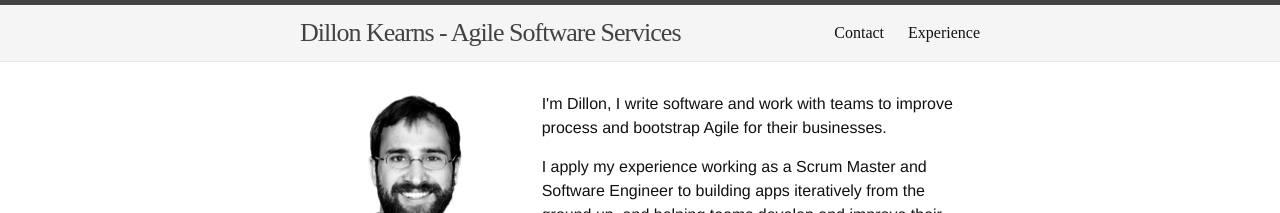
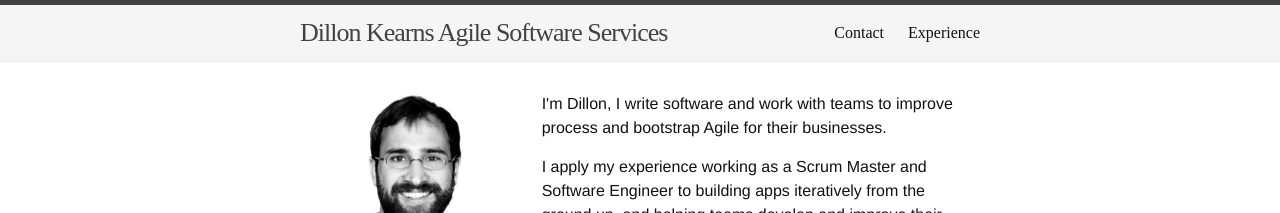
Before and after one commit to dillonkearns/dillonkearns.github.io, a Jekyll site: the page built from index.html, in a window 1280 px wide. Shown: the top 213 px of the page. Built offline with Jekyll 4.4.1, drawn with Linux system fonts in a browser that asks for light colours; nearby versions of some CDN libraries; some of the changed lines change nothing that is shown.

Commit message:
Update site name.

```diff
--- a/_config.yml
+++ b/_config.yml
@@ -1,12 +1,8 @@
 # Site settings
-title: Dillon Kearns - Agile Software Services
+title: Dillon Kearns Agile Software Services
 email: dillon@dillonkearns.com
-description: > # this means to ignore newlines until "baseurl:"
-  Write an awesome description for your new site here. You can edit this
-  line in _config.yml. It will appear in your document head meta (for
-  Google search results) and in your feed.xml site description.
 baseurl: "" # the subpath of your site, e.g. /blog/
-url: "http://yourdomain.com" # the base hostname & protocol for your site
+url: "http://dillonkearns.com" # the base hostname & protocol for your site
 twitter_username: dillontkearns
 github_username:  dillonkearns
 
```
